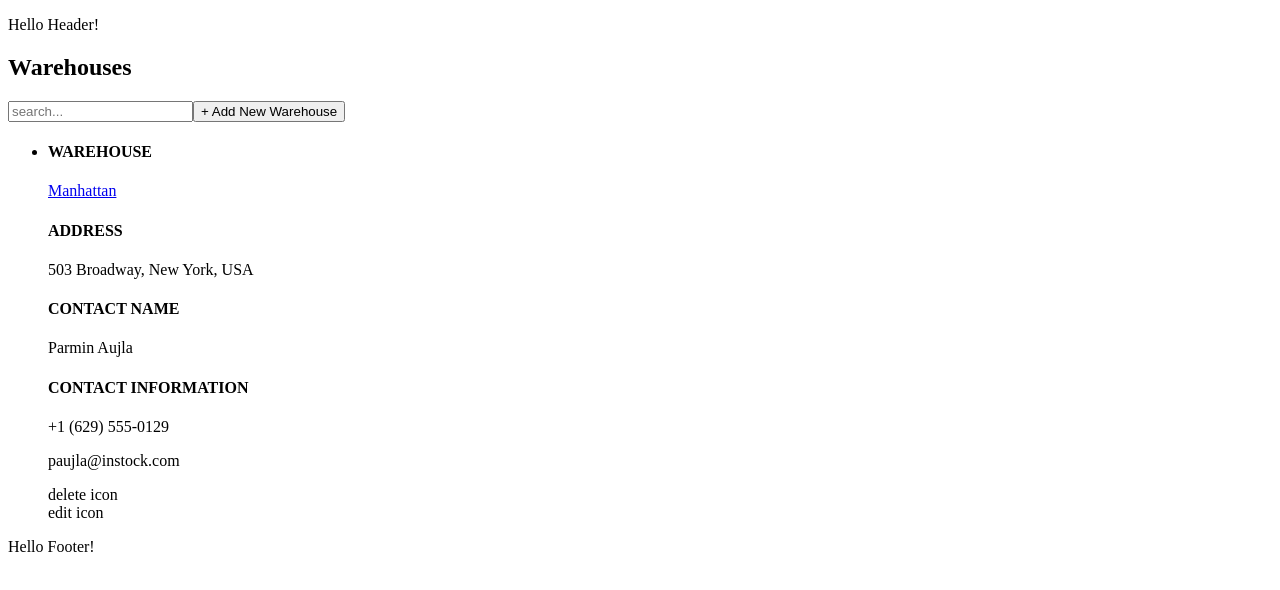
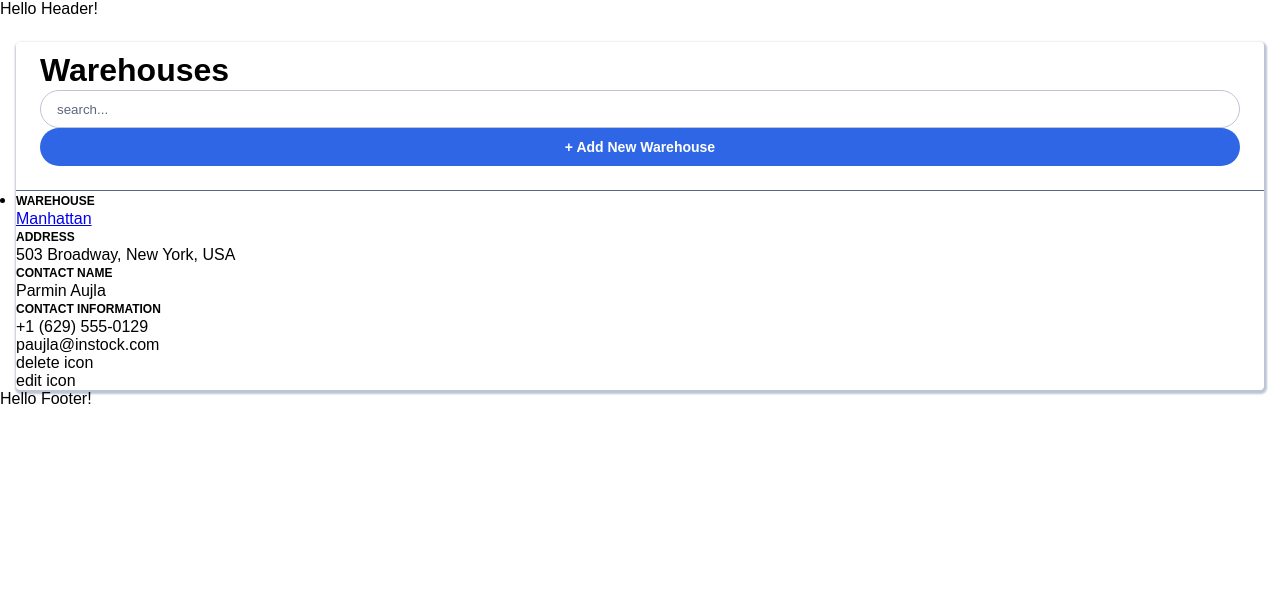
Before and after one commit to MoeyR/instock, a React (Create React App) app: page / in a window 1280 px wide. Shown: the top 590 px of the page. Built offline with nearby package versions, Linux system fonts and the light colour scheme.

Commit message:
added styles for title section of the WarehousePage

```diff
--- a/src/pages/WarehousePage/WarehousePage.jsx
+++ b/src/pages/WarehousePage/WarehousePage.jsx
@@ -6,8 +6,8 @@ function WarehousePage(){
         <main className="warehouses">
             <section className="warehouses-title-section-wrap">
                 <h1 className="warehouses__title">Warehouses</h1>
-                <input type="warehouses__search-bar" placeholder="search..." />
-                <button className="warehouses__add-button">+ Add New Warehouse</button>
+                <input className="form-input warehouses__search-bar" type="search" placeholder="search..." />
+                <button className="primary-button warehouses__add-button">+ Add New Warehouse</button>
             </section>
             <section className="warehouses-list-section">
                 <ul className="warehouses-list">
--- a/src/pages/WarehousePage/WarehousePage.scss
+++ b/src/pages/WarehousePage/WarehousePage.scss
@@ -0,0 +1,34 @@
+@use "../../styles/partials/colors" as *;
+@use "../../styles/partials/mixins" as *;
+@use "../../styles/partials/global" as *;
+
+.warehouses{
+    box-shadow: 1px 2px 2px 2px $cloud;
+    border-radius: .25rem;
+    margin: 0 1rem;
+    // position: absolute;
+    // top: -50px;
+
+    &-title-section-wrap{
+        display: flex;
+        flex-direction: column;
+        margin: 24px;
+    }
+
+    &__title{
+        margin-top: 0.5rem;
+    }
+
+    .warehouses-list{
+
+        &__item{
+            border-top: 1px solid $slate;
+        }
+
+        .name-address-wrap, .contact-name-info-wrap{
+            display: flex;
+            flex-direction: column;
+        }
+    }
+
+}
```
